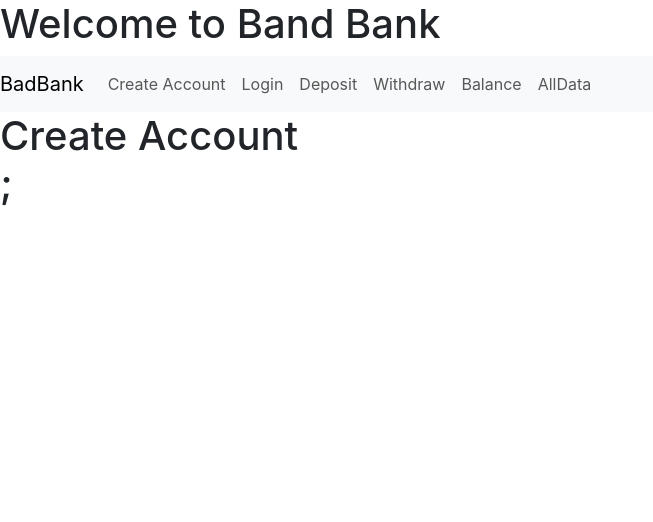
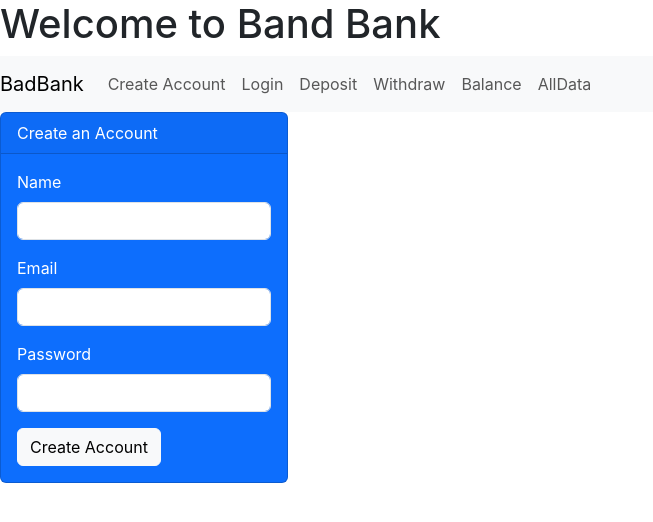
Before and after one commit to cesaranibaljimenez/Front-End-Banking, a React (Create React App) app: page /CreateAccount in a window 1280 px wide. Shown: the top 522 px of the page, without its empty margins (0-653 px from the left). Built offline with nearby package versions, Linux system fonts and the light colour scheme.

Commit message:
Se crearon los estados que permiten ratrear las diferentes acciones en la creación de usuario y las funciones que permiten el manejo de estos eventos

```diff
--- a/src/Components/CreateAccount.js
+++ b/src/Components/CreateAccount.js
@@ -1,14 +1,82 @@
 import React from 'react';
+import 'bootstrap/dist/css/bootstrap.min.css';
+import { Card } from 'react-bootstrap';
 import UserContext from '../Context/context';
 
-function CreateAccount(){
+function CreateAccount() {
+  const [show, setShow] = React.useState(true);
+  const [status, setStatus] = React.useState('');
+  const [name, setName] = React.useState('');
+  const [email, setEmail] = React.useState('');
+  const [password, setPassword] = React.useState('');
   const ctx = React.useContext(UserContext);
+
+  function validate(field, label){
+    if (!field) {
+      setStatus('Error: ' + label);
+      setTimeout(() => setStatus(''),3000);
+      return false;
+    }
+    return true;
+  }
+
+  function handleCreate(){
+    console.log(name,email,password);
+    if(!validate(name, 'name')) return;
+    if(!validate(email, 'email')) return;
+    if(!validate(password, 'password')) return;
+    ctx.users.push({name,email,password,balance:100});
+    setShow(false);
+  }
+  // Define la función para manejar el evento del formulario
+  const handleSubmit = (e) => {
+    e.preventDefault(); // Evita la recarga de la página al enviar el formulario
+    // Realiza la lógica para agregar una cuenta o usuario aquí
+    // Puedes utilizar las variables name, email y password para obtener los valores del formulario
+    // y luego actualizar el estado o realizar las acciones necesarias
+    // También puedes utilizar setStatus para mostrar un mensaje de éxito o error
+  };
+
+  // Define la función para limpiar el formulario
+  const clearForm = () => {
+    // Esta función puede ser utilizada para reiniciar los valores de name, email y password
+    // y ocultar el mensaje de estado (setStatus)
+    setName('');
+    setEmail('');
+    setPassword('');
+    setStatus('');
+  };
+
   return (
-    <h1>Create Account<br/>
-        {JSON.stringify(ctx)};
-    </h1>
-
-  )
+    <Card bg="primary" text="white" style={{ maxWidth: "18rem" }}>
+      <Card.Header>Create an Account</Card.Header> {/* Envuelve el contenido en una tarjeta de Bootstrap */}
+      <Card.Body> {/* Cuerpo de la tarjeta */}
+        <form onSubmit={handleSubmit}>
+          {/* Aquí puedes agregar los campos del formulario */}
+          <div className="mb-3">
+            <label htmlFor="name" className="form-label">Name</label>
+            <input type="text" className="form-control" id="name" value={name} onChange={(e) => setName(e.target.value)} />
+          </div>
+          <div className="mb-3">
+            <label htmlFor="email" className="form-label">Email</label>
+            <input type="email" className="form-control" id="email" value={email} onChange={(e) => setEmail(e.target.value)} />
+          </div>
+          <div className="mb-3">
+            <label htmlFor="password" className="form-label">Password</label>
+            <input type="password" className="form-control" id="password" value={password} onChange={(e) => setPassword(e.target.value)} />
+          </div>
+          {/* Fin de los campos del formulario */}
+          <button type="submit" className="btn btn-primary btn-light">Create Account</button>
+        </form>
+        {/* Fragmento del formulario de éxito */}
+        {status && (
+          <>
+            <h5>Success</h5>
+            <button type="button" className="btn btn-light" onClick={clearForm}>Add another Account</button>
+          </>
+        )}
+      </Card.Body>
+    </Card>
+  );
 }
-
 export default CreateAccount;
```
